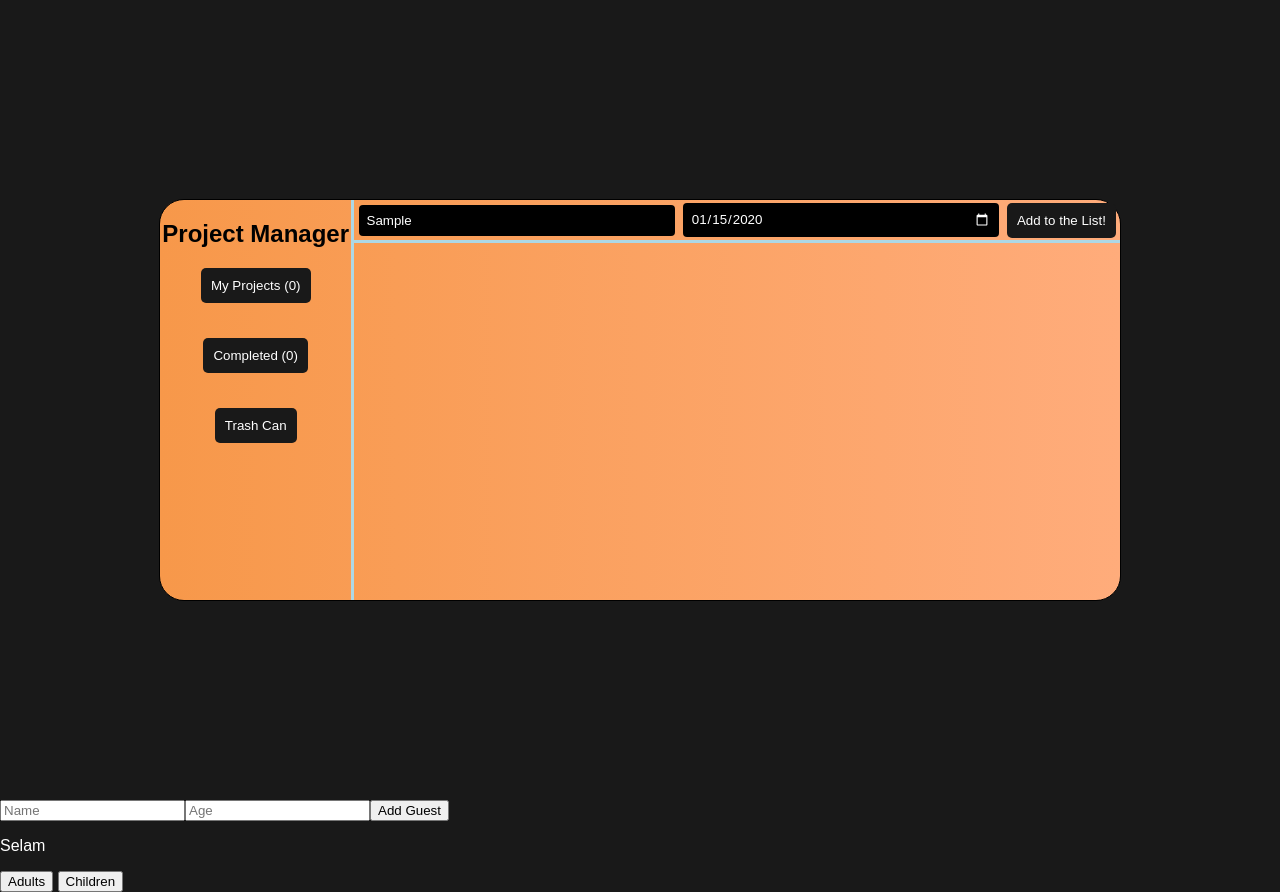
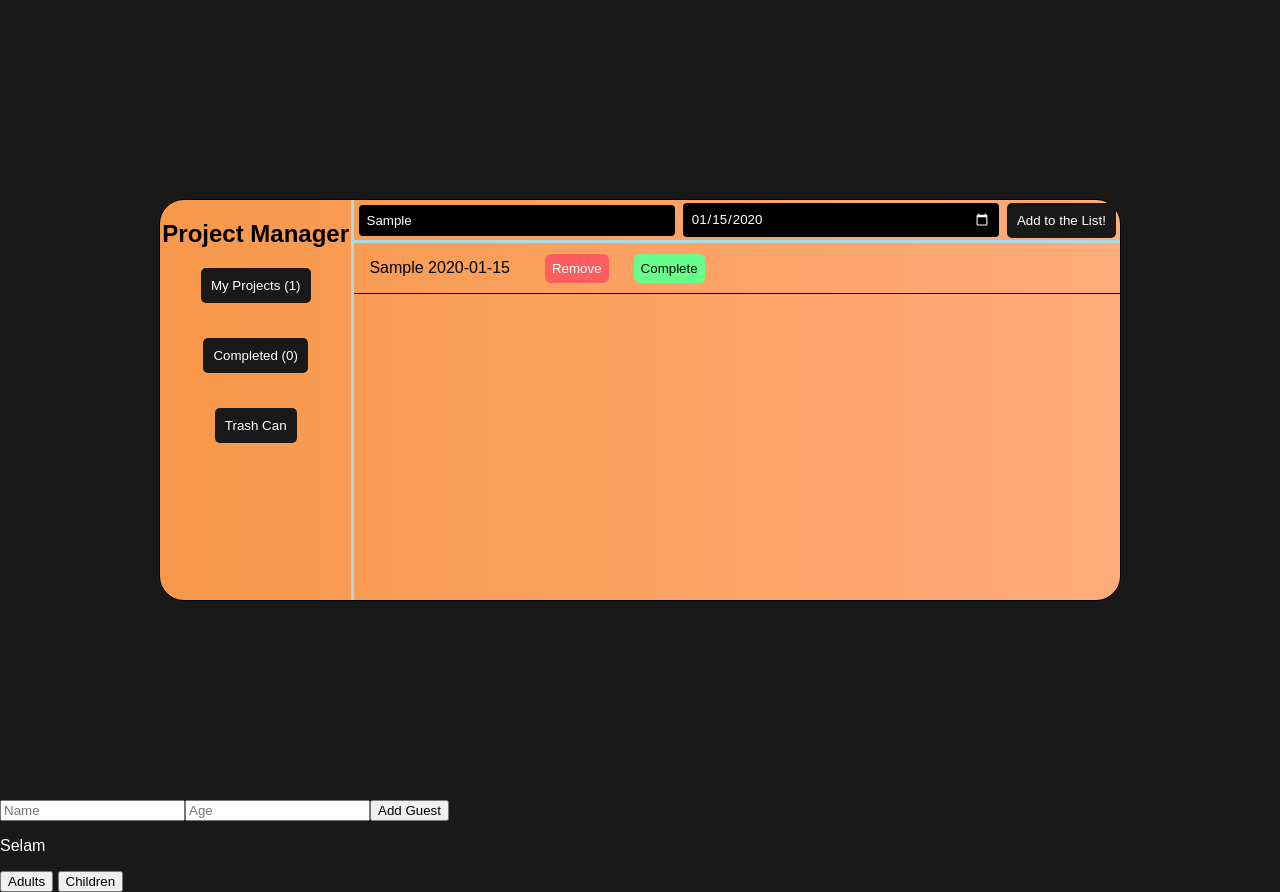
Before and after one commit to guvenfazli/To-Do-List-w-React, a React (Create React App) app in the folder theater/: page / in a window 1280 px wide. Both pictures are taken after typing "Sample", "2020-01-15" into the empty fields and a click on the button "Add to the List!". Built offline with nearby package versions, Linux system fonts and the light colour scheme; a web font is replaced by a local one.

Commit message:
Task styled

```diff
--- a/theater/src/App.jsx
+++ b/theater/src/App.jsx
@@ -25,6 +25,8 @@ function App() {
   available: [],
   completed: []
  })
+
+ const [renderTask, setRenderTask] = useState('available')
 
  function addAsTask(){
   setTaskList((prev) => {
@@ -185,8 +187,8 @@ function App() {
 
           <nav>
             <h2>Project Manager</h2>
-            <button onClick={showSelect}>My Projects ({toDoList.length})</button>
-            <button onClick={renderComplete}>Completed ({completeList.length})</button>
+            <button onClick={showSelect}>My Projects ({taskList.available.length})</button>
+            <button onClick={renderComplete}>Completed ({taskList.completed.length})</button>
             <button>Trash Can</button>
           </nav>
 
@@ -200,6 +202,11 @@ function App() {
             {console.log(taskList)}
 
             <div className='work-display'>
+
+              {taskList[renderTask].map((row,index) => <div className='work'><p>{row}</p> <button className='remove-btn'>Remove</button> <button className='complete-btn'>Complete</button></div>)}
+
+
+
               {currentTask ? toDoList.map((renderTask, index) => (<RenderTasks complete={() => completeWork(index)} open={removePup} removeWork={removeWork} remove={() => removeWorkFromList(index)} {...renderTask}/>)) : ''}
               {completeTask ? completeList.map((doneTask, index) => (<CompleteTasks complete={() => completeWork(index)} removeWork={removeWork} remove={() => removeWorkFromList(index)} {...doneTask} />)) : ''}
 
```
